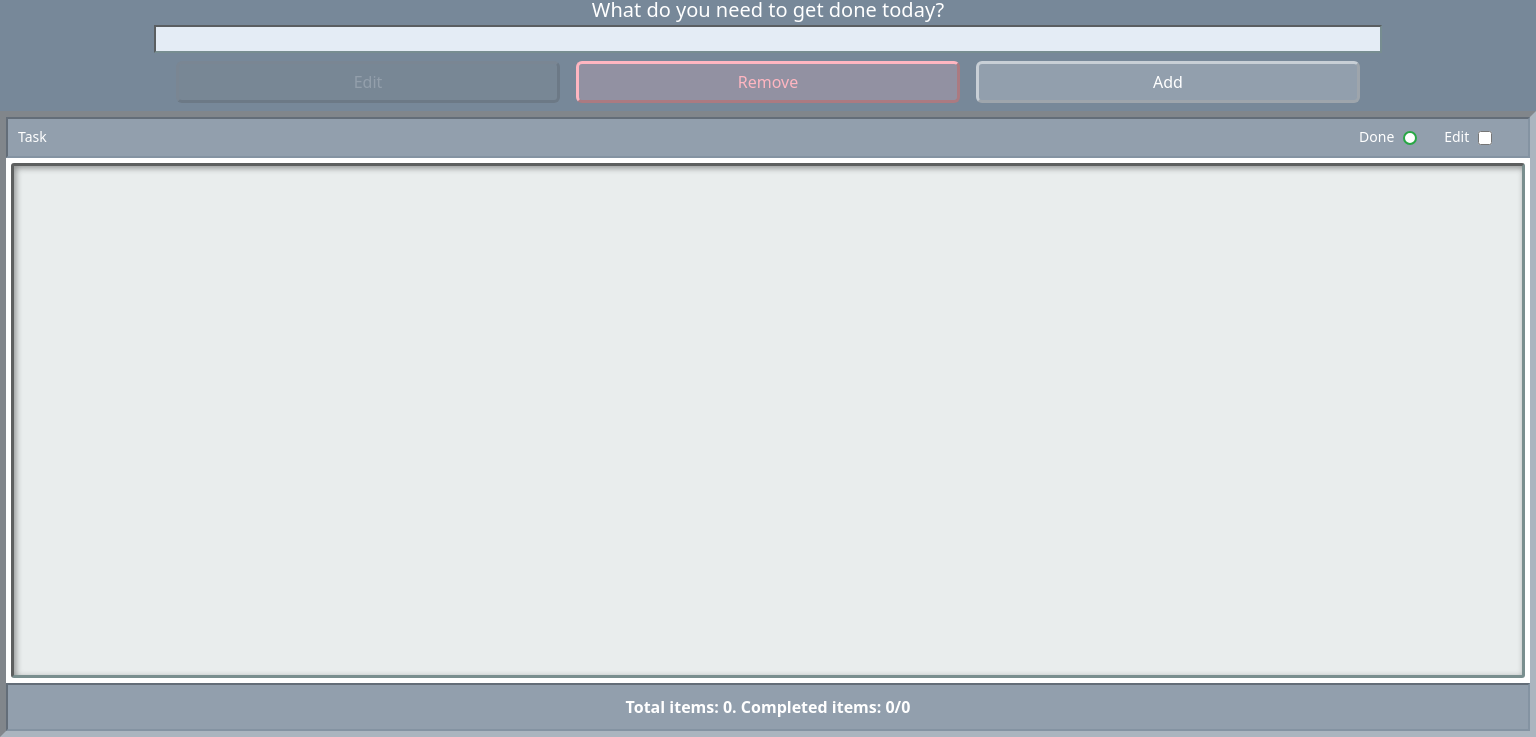
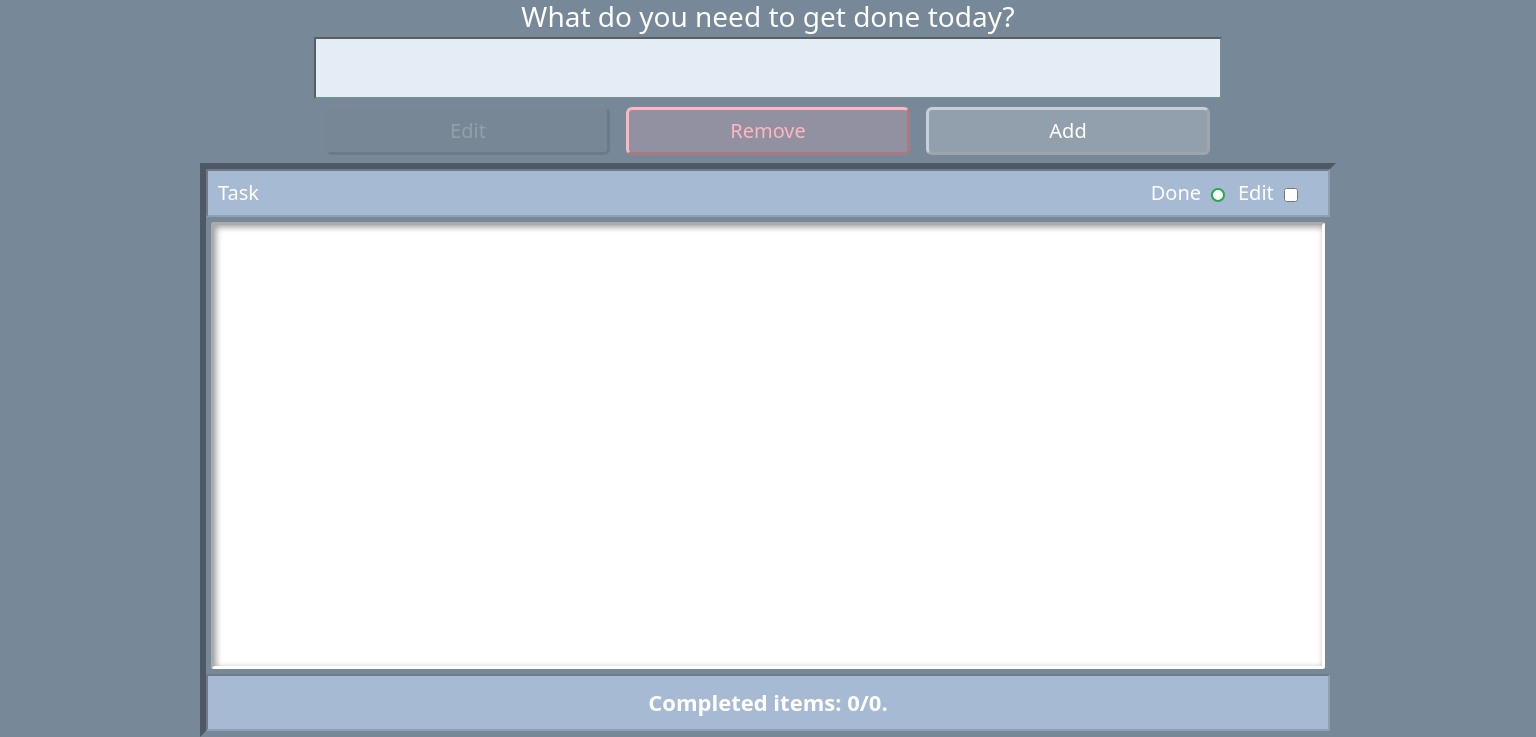
Before and after one commit to fspruce/to-do-app, a plain HTML site: page index.html in a window 1536 px wide. Shown: the part 63-800 px from the top of the page. Drawn offline with nearby package versions, Linux system fonts and the light colour scheme.

Commit message:
Update page colors and sizing on larger screens

```diff
--- a/assets/css/style.css
+++ b/assets/css/style.css
@@ -14,6 +14,7 @@ body {
   padding: 0;
   color: white;
   overflow: hidden;
+  background-color: lightslategray;
 }
 
 * {
@@ -115,8 +116,8 @@ main{
   flex: 1;
   overflow-y: auto;
   overflow-x: hidden;
-  background-color: rgba(47, 79, 79, 0.1);
-  border: inset 3px rgba(47, 79, 79, 0.6);
+  background-color: white;
+  border: inset 3px white;
   margin: 0 5px;
   border-radius: 3px;
   box-shadow: inset 2px 2px 6px rgba(0, 0, 0, 0.4), inset -1px -1px 3px rgba(255, 255, 255, 0.1);
@@ -129,7 +130,7 @@ main{
   justify-content: space-between;
   align-items: center;
   padding: 10px;
-  background-color: rgba(119, 136, 153, 0.8);
+  background-color: rgba(176, 196, 222, 0.85);
   border: inset 2px rgba(119, 136, 153, 50%);
   margin-bottom: 5px;
   color: white;
@@ -143,7 +144,7 @@ main{
   justify-content: center;
   align-items: center;
   padding: 10px;
-  background-color: rgba(119, 136, 153, 0.8);
+  background-color: rgba(176, 196, 222, 0.85);
   border: inset 2px rgba(119, 136, 153, 50%);
   margin-top: 5px;
   color: white;
@@ -295,3 +296,114 @@ main{
 }
 
 /* Footer */
+
+/* Responsive Design - Larger Screens */
+@media screen and (min-width: 768px) {
+  /* Increase font sizes */
+  body {
+    font-size: 18px;
+  }
+
+  .task-banner h5 {
+    font-size: 16px;
+  }
+
+  .item-wrapper {
+    font-size: 16px;
+  }
+
+  #user-container input {
+    font-size: 16px;
+    padding: 10px;
+  }
+
+  #user-container .btn {
+    font-size: 16px;
+  }
+
+  #user-container label {
+    font-size: 1.3rem;
+  }
+
+  /* Add margins to narrow the middle section and align header */
+  main, header {
+    margin-left: 50px;
+    margin-right: 50px;
+  }
+}
+
+@media screen and (min-width: 1024px) {
+  /* Larger font sizes for desktop */
+  body {
+    font-size: 20px;
+  }
+
+  .task-banner h5 {
+    font-size: 18px;
+  }
+
+  .item-wrapper {
+    font-size: 18px;
+  }
+
+  #user-container input {
+    font-size: 18px;
+    padding: 12px;
+  }
+
+  #user-container .btn {
+    font-size: 18px;
+  }
+
+  #user-container label {
+    font-size: 1.5rem;
+  }
+
+  header h1 {
+    font-size: 3rem;
+  }
+
+  /* Wider margins for desktop - align header and main */
+  main, header {
+    margin-left: 100px;
+    margin-right: 100px;
+  }
+}
+
+@media screen and (min-width: 1440px) {
+  /* Even larger fonts for large screens */
+  body {
+    font-size: 22px;
+  }
+
+  .task-banner h5 {
+    font-size: 20px;
+  }
+
+  .item-wrapper {
+    font-size: 20px;
+  }
+
+  #user-container input {
+    font-size: 20px;
+    padding: 14px;
+  }
+
+  #user-container .btn {
+    font-size: 20px;
+  }
+
+  #user-container label {
+    font-size: 1.75rem;
+  }
+
+  header h1 {
+    font-size: 4rem;
+  }
+
+  /* Maximum margins for very large screens - align header and main */
+  main, header {
+    margin-left: 200px;
+    margin-right: 200px;
+  }
+}
--- a/assets/js/script.js
+++ b/assets/js/script.js
@@ -236,7 +236,7 @@ function updateTaskCounter() {
   const totalTasks = document.querySelectorAll('.item-wrapper').length;
   const completedTasks = document.querySelectorAll('.completed-box input[type="checkbox"]:checked').length;
   const counterElement = document.getElementById("task-counter");
-  counterElement.textContent = `Total items: ${totalTasks}. Completed items: ${completedTasks}/${totalTasks}`;
+  counterElement.textContent = `Completed items: ${completedTasks}/${totalTasks}.`;
 }
 
 function toggleAllAmendCheckboxes() {
--- a/index.html
+++ b/index.html
@@ -42,7 +42,7 @@
           <!-- Tasks will be added here -->
         </div>
         <div class="task-banner-bottom">
-          <span id="task-counter">Total items: 0. Completed items: 0/0</span>
+          <span id="task-counter">Completed items: 0/0.</span>
         </div>
       </div>
     </main>
```
